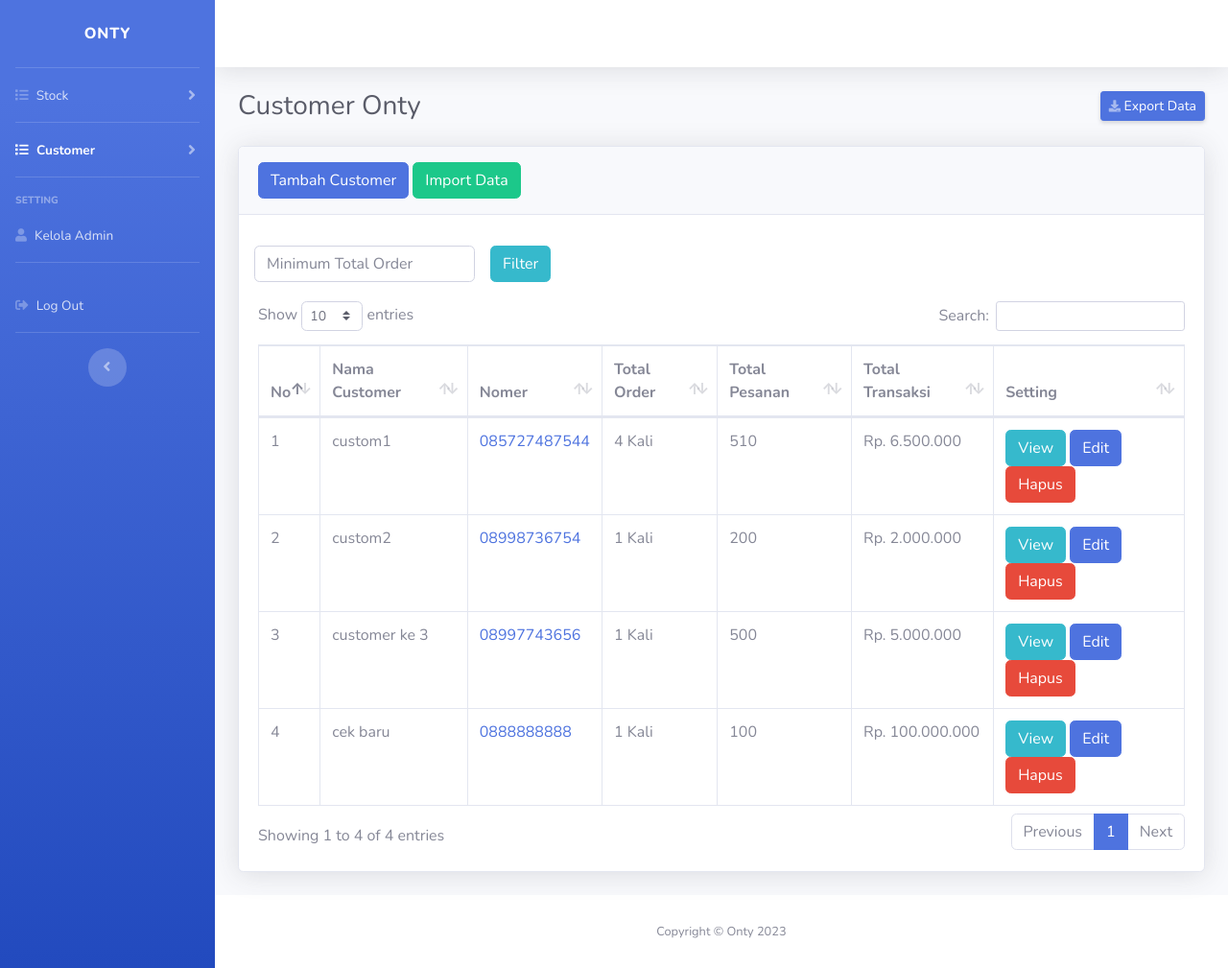
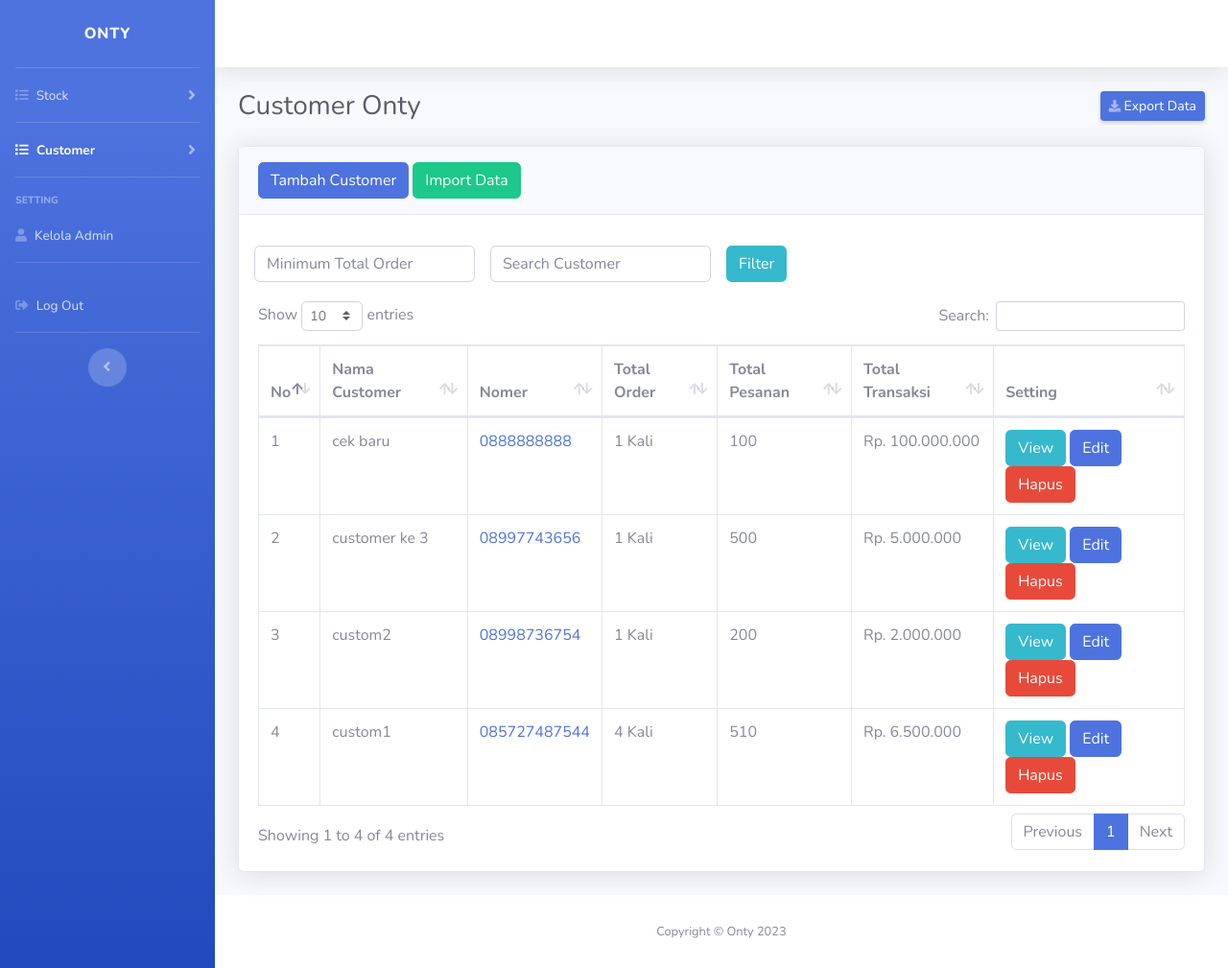
Before and after one commit to muslihm3/stock-opname, a PHP site: page /admin/customer.php in a window 1280 px wide. Shown: the whole page at 96% size. Run offline with PHP 8.4, Linux system fonts and the light colour scheme; a user stored in the database is signed in; data comes from the database, SQL or seed files in the repository.

Commit message:
update customer

```diff
--- a/customer.php
+++ b/customer.php
@@ -158,9 +158,10 @@ require 'cek.php';
                         <br>
                         <div class="row mt-2">
                             <div class="col">
-                                <form  class="form-inline">
+                                <form method="POST" class="form-inline">
                                      <input type="number" id="minTotalOrder" name="minTotalOrder" class="form-control ml-3" min="0" placeholder="Minimum Total Order" />
-                                    <button id="filterBtn" class="btn btn-info ml-3">Filter</button>
+                                     <input  id="searchCustomer" name="searchCustomer" class="form-control ml-3" placeholder="Search Customer" />
+                                    <button type="submit" id="filterBtn" class="btn btn-info ml-3">Filter</button>
                                 </form>
                             </div>
                         </div>
@@ -182,7 +183,38 @@ require 'cek.php';
                                     </thead>
                                     <tbody>
                                         <?php
-                                        $ambilcustomer = mysqli_query($conn, "select * from customer");
+
+
+                                $minTotalOrder = isset($_POST['minTotalOrder']) ? $_POST['minTotalOrder'] : null;
+                                $searchKeyword = isset($_POST['searchCustomer']) ? $_POST['searchCustomer'] : '';
+
+                                $query = "SELECT c.*, COUNT(p.idpesanan) as totalorder
+                                        FROM customer c
+                                        LEFT JOIN pesanan p ON c.idcustomer = p.idcustomer";
+
+                                if (!empty($searchKeyword)) {
+                                    $query .= " WHERE c.namacustomer LIKE '%$searchKeyword%'";
+                                }
+
+                                $query .= " GROUP BY c.idcustomer ";
+
+                                if ($minTotalOrder !== null) {
+                                    // Ubah query ini agar mencakup kasus totalorder 0
+                                    $query .= " HAVING totalorder > '$minTotalOrder'";
+                                }
+
+                                if ($minTotalOrder === null ) {
+                                    $query .= "  LIMIT 100"; // Tambahkan LIMIT 100 saat filter tidak digunakan
+                                }
+                                if (!$minTotalOrder && empty($searchKeyword)) {
+                                    $query = " SELECT * FROM customer ORDER BY idcustomer DESC LIMIT 100";
+                                }
+
+                                $ambilcustomer = mysqli_query($conn, $query);
+
+
+
+                                        // $ambilcustomer = mysqli_query($conn, "select * from customer");
                                         $i = 1;
                                         while ($data = mysqli_fetch_array($ambilcustomer)) {
                                             $namacustomer = $data['namacustomer'];
@@ -364,7 +396,7 @@ require 'cek.php';
     </div>
 
     <!-- Skrip JavaScript untuk filter -->
-    <script>
+    <!-- <script>
         document.getElementById("filterBtn").addEventListener("click", function (e) {
             e.preventDefault(); // Ini akan mencegah reload halaman default saat tombol ditekan.
 
@@ -382,7 +414,7 @@ require 'cek.php';
                 }
             });
         });
-    </script>
+    </script> -->
 
 
 
--- a/functioncustomer.php
+++ b/functioncustomer.php
@@ -43,7 +43,7 @@ if (isset($_POST['addnewCustomer'])) {
 }
 
 // Import Customer
-require 'vendor/autoload.php'; // Sesuaikan dengan lokasi file autoload.php PhpSpreadsheet Anda
+require 'vendor/autoload.php';
 use PhpOffice\PhpSpreadsheet\IOFactory;
 
 if (isset($_POST['importData'])) {
--- a/pesanan.php
+++ b/pesanan.php
@@ -467,7 +467,7 @@ require 'cek.php';
                         <div class="form-group">
                             <input type="file" name="file" id="file" accept=".xls, .xlsx" required>
                         </div>
-                        <button type="submit" class="btn btn-primary" name="importData">Import</button>
+                        <button type="submit" class="btn btn-primary" name="importPesanan">Import</button>
                     </div>
                 </form>
             </div>
```
